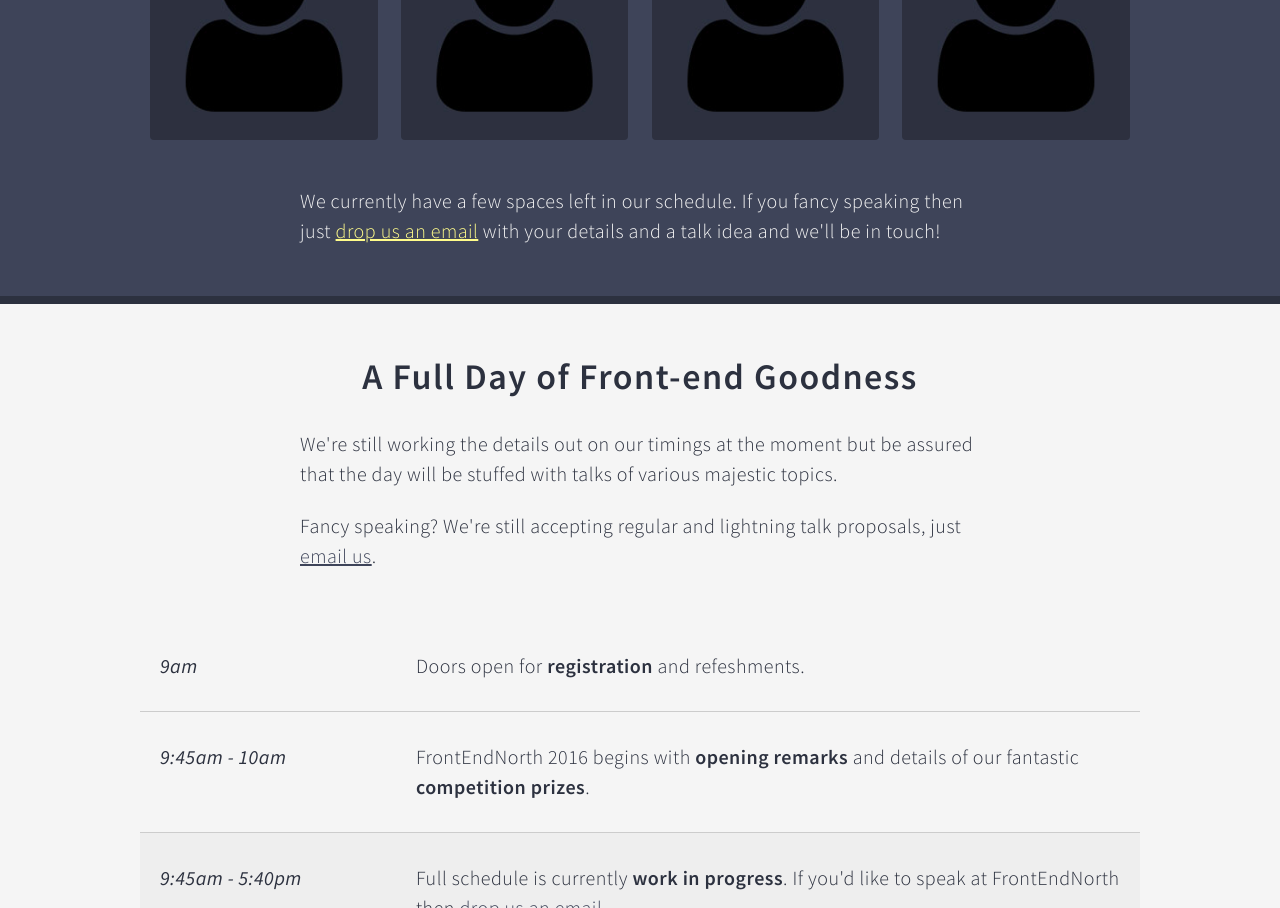
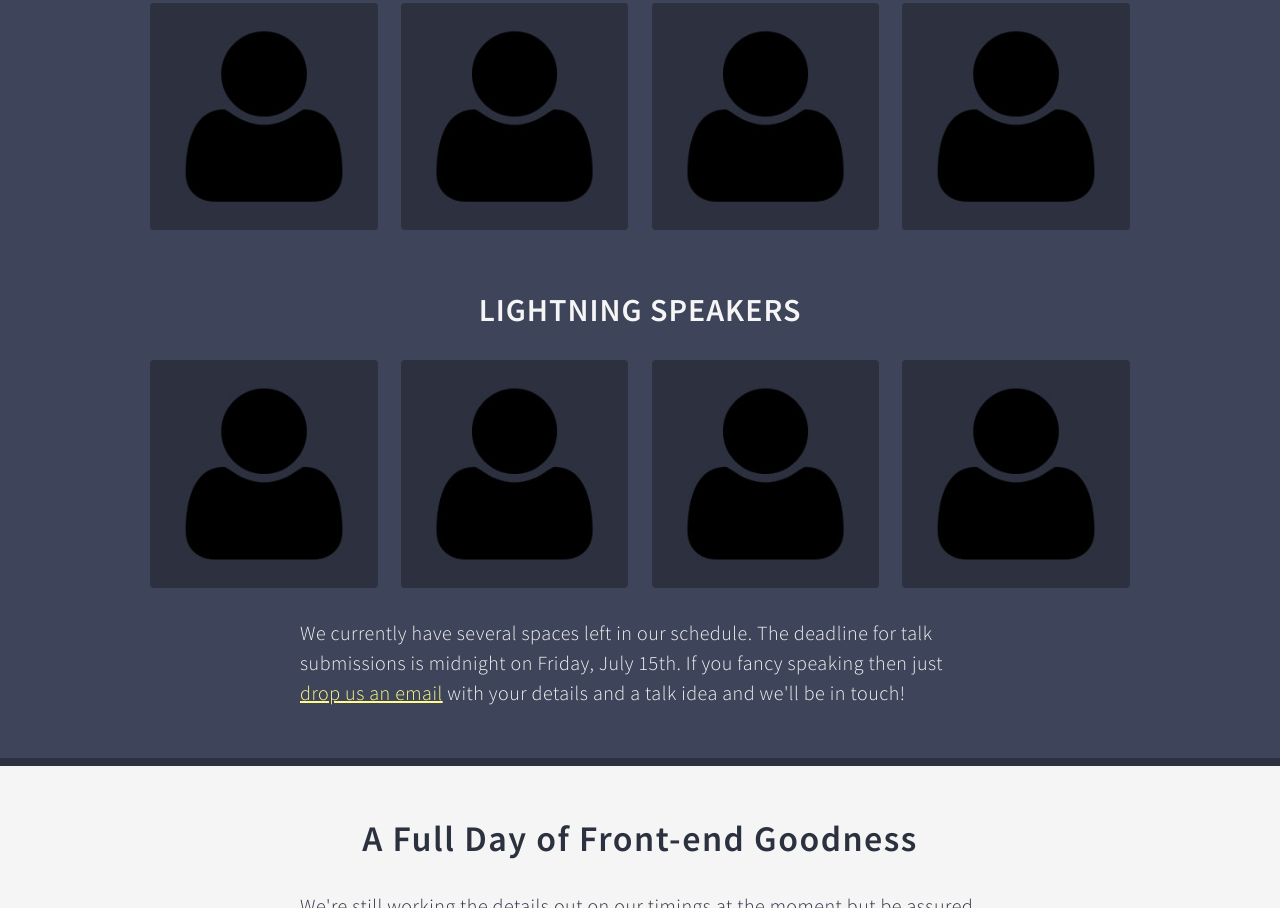
Before and after one commit to digideskio/fen-2016, a website: page index.html in a window 1280 px wide. Shown: the part 1417-2325 px from the top of the page. Drawn offline with nearby package versions, Linux system fonts and the light colour scheme; some packages are replaced by stand-ins of ours.

Commit message:
Speaker related updates

```diff
--- a/index.html
+++ b/index.html
@@ -98,9 +98,9 @@
                 <section class="section-speakers-content section-content" aria-labelledby="section-speakers-title">
                     <h2 id="section-speakers-title" class="section-speakers-title section-title">Our Speaker Line-up for 2016</h2>
                     <p>This year we have 8 world class speakers covering a wide range of front-end development topics. Hover over or tap on a speaker's avatar for info.</p>
-                    <!--
+
                     <h3 class="speakers-headline-title">Headline Speakers</h3>
-                    -->
+
                     <div class="row speakers">
                         <!-- Harry Roberts -->
                         <div class="col sm3 speaker">
@@ -179,44 +179,45 @@
                             </div>
                         </div>
                     </div>
-                    <p>We currently have a few spaces left in our schedule. If you fancy speaking then just <a href="mailto:hello@frontendnorth.com" title="Send us an Email">drop us an email</a> with your details and a talk idea and we'll be in touch!</p>
-                    <!-- Lighting sessions TBC
+                    <!-- Lighting sessions -->
                     <h3 class="speakers-lightning-title">Lightning Speakers</h3>
                     <div class="row">
                         <div class="col sm3 speaker">
                             <img class="speaker-avatar" src="img/mystery.jpg" alt="TBC Speaker" />
                             <div class="speaker-bio">
-                                <h4 class="speaker-name">TBC <span>Speaker</span></h4>
-                                <p class="speaker-title">Something something coming soon...</p>
-                                <p class="speaker-twitter"><a href="https://twitter.com/comingsoon" target="_blank" rel="nofollow">@comingsoon</a></p>
+                                <h4 class="speaker-name">You?</h4>
+                                <p class="speaker-title">Apply to speak!</p>
+                                <p class="speaker-twitter"><a href="mailto:hello@frontendnorth.com" title="Send us an Email">Email Us</a></p>
                             </div>
                         </div>
                         <div class="col sm3 speaker">
                             <img class="speaker-avatar" src="img/mystery.jpg" alt="TBC Speaker" />
                             <div class="speaker-bio">
-                                <h4 class="speaker-name">TBC <span>Speaker</span></h4>
-                                <p class="speaker-title">Something something coming soon...</p>
-                                <p class="speaker-twitter"><a href="https://twitter.com/comingsoon" target="_blank" rel="nofollow">@comingsoon</a></p>
+                                <h4 class="speaker-name">You?</h4>
+                                <p class="speaker-title">Apply to speak!</p>
+                                <p class="speaker-twitter"><a href="mailto:hello@frontendnorth.com" title="Send us an Email">Email Us</a></p>
                             </div>
                         </div>
                         <div class="col sm3 speaker">
                             <img class="speaker-avatar" src="img/mystery.jpg" alt="TBC Speaker" />
                             <div class="speaker-bio">
-                                <h4 class="speaker-name">TBC <span>Speaker</span></h4>
-                                <p class="speaker-title">Something something coming soon...</p>
-                                <p class="speaker-twitter"><a href="https://twitter.com/comingsoon" target="_blank" rel="nofollow">@comingsoon</a></p>
+                                <h4 class="speaker-name">You?</h4>
+                                <p class="speaker-title">Apply to speak!</p>
+                                <p class="speaker-twitter"><a href="mailto:hello@frontendnorth.com" title="Send us an Email">Email Us</a></p>
                             </div>
                         </div>
                         <div class="col sm3 speaker">
                             <img class="speaker-avatar" src="img/mystery.jpg" alt="TBC Speaker" />
                             <div class="speaker-bio">
-                                <h4 class="speaker-name">TBC <span>Speaker</span></h4>
-                                <p class="speaker-title">Something something coming soon...</p>
-                                <p class="speaker-twitter"><a href="https://twitter.com/comingsoon" target="_blank" rel="nofollow">@comingsoon</a></p>
+                                <h4 class="speaker-name">You?</h4>
+                                <p class="speaker-title">Apply to speak!</p>
+                                <p class="speaker-twitter"><a href="mailto:hello@frontendnorth.com" title="Send us an Email">Email Us</a></p>
                             </div>
                         </div>
                     </div>
-                    -->
+
+                    <p>We currently have several spaces left in our schedule. The deadline for talk submissions is midnight on Friday, July 15th. If you fancy speaking then just <a href="mailto:hello@frontendnorth.com" title="Send us an Email">drop us an email</a> with your details and a talk idea and we'll be in touch!</p>
+
                 </section>
             </div>
             <!-- Section: Schedule -->
```
